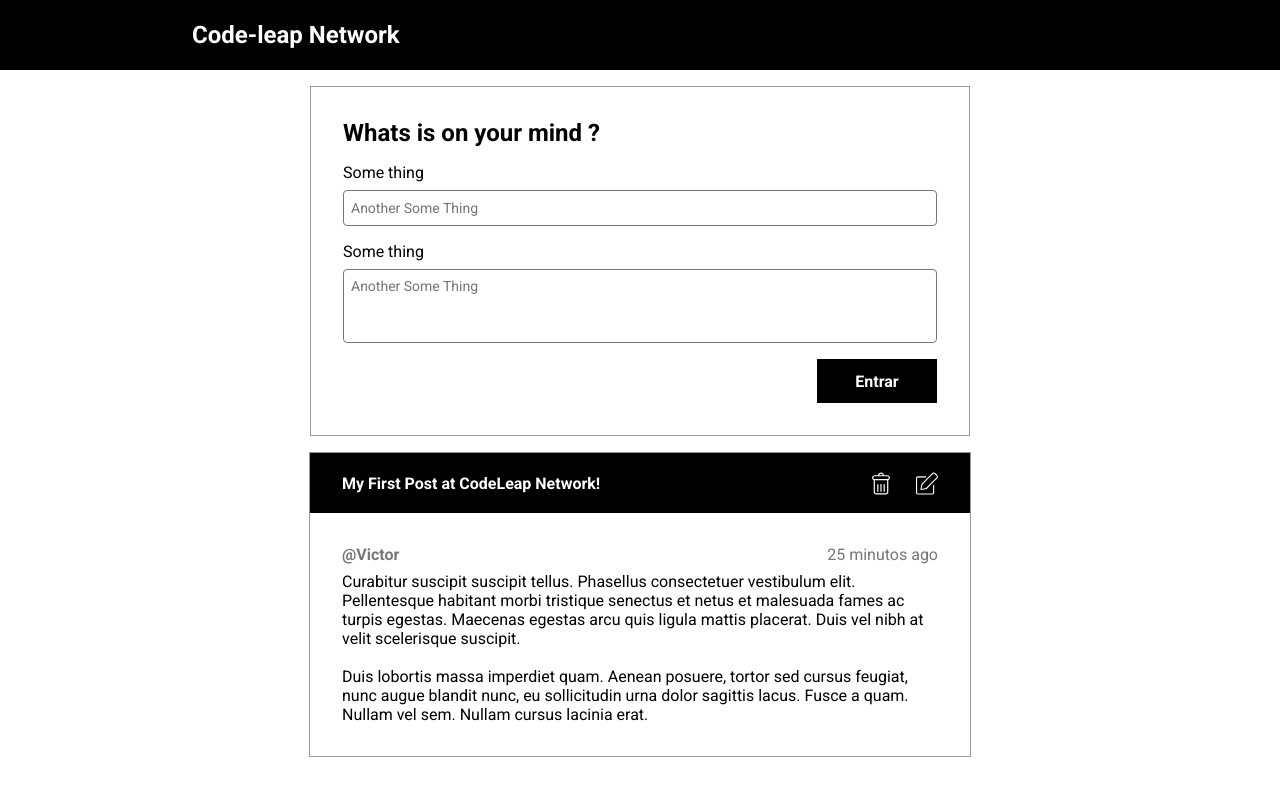
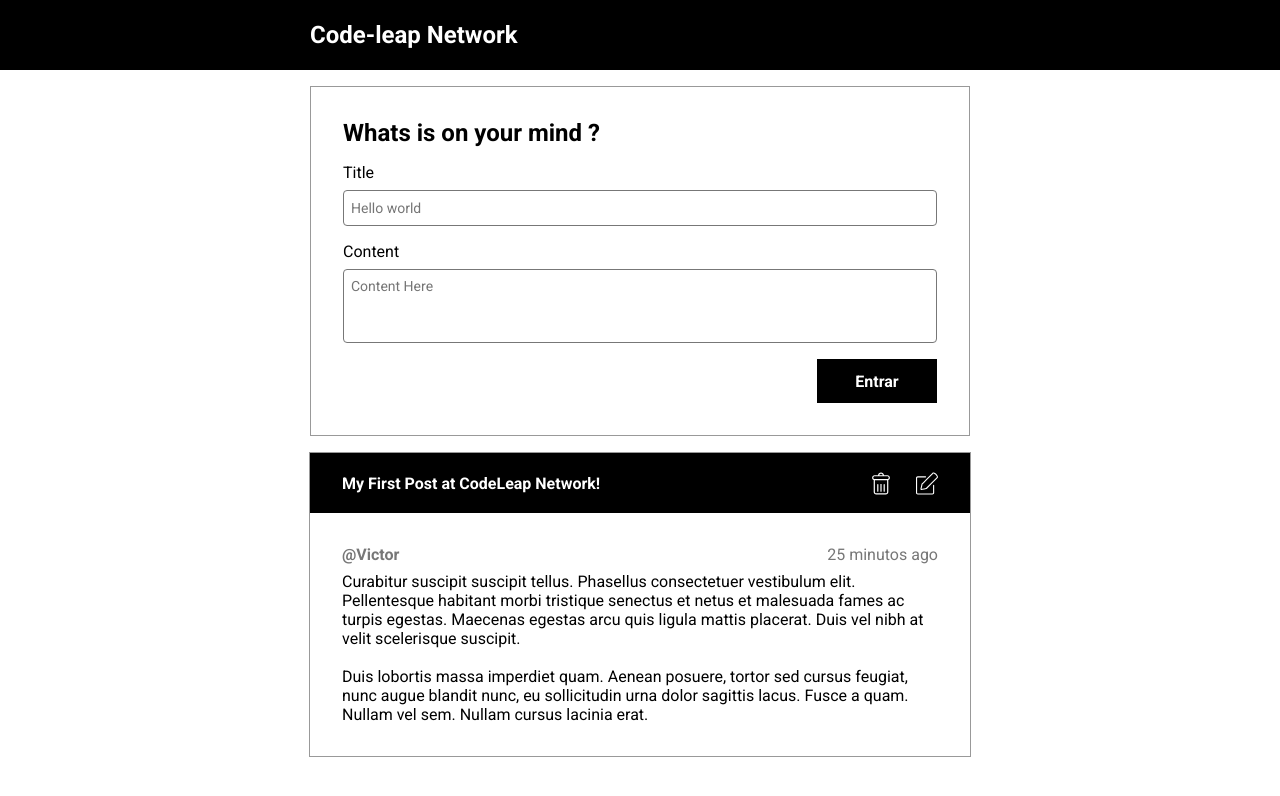
Before and after one commit to TyperGuy/codeleap-challenge, a React (Create React App) app: page / in a window 1280 px wide. Shown: the top 796 px of the page. Built offline with nearby package versions, Linux system fonts and the light colour scheme.

Commit message:
feat: disable input

```diff
--- a/src/components/button/Button.styles.ts
+++ b/src/components/button/Button.styles.ts
@@ -15,7 +15,13 @@
     color: #fff;
     background-color: #000;
     &:hover {
-        background-color: #85858585;
+        background-color: #858585;
+        color: #000;
+    }
+    &:disabled {
+        background-color: #d2d2cf;
+        cursor: not-allowed;
+        color: #fff;
     }
 `
 
@@ -26,4 +32,9 @@
         background-color: #000;
         color: #fff;
     }
+    &:disabled {
+        background-color: #d2d2cf;
+        cursor: not-allowed;
+        color: #fff;
+    }
 `
--- a/src/components/button/Button.tsx
+++ b/src/components/button/Button.tsx
@@ -4,9 +4,9 @@
 
 const Button: React.FC<ButtonProps> = ({ button }) =>
     button.variant === 'outlined' ? (
-        <Outlined>{button.text}</Outlined>
+        <Outlined disabled={button.disabled}>{button.text}</Outlined>
     ) : (
-        <Solid>{button.text}</Solid>
+        <Solid disabled={button.disabled}>{button.text}</Solid>
     )
 
 export default Button
--- a/src/components/form/Form.tsx
+++ b/src/components/form/Form.tsx
@@ -1,36 +1,61 @@
-import {  InputType, ButtonType, FlexType } from 'customTypes';
-import Textarea from "../inputs/Textarea";
-import Button from '../button/Button';
-import {Container,Box} from '../../styles/Flex.styles';
-import InputField from '../inputs/Input';
+import { useCallback, useState, useEffect } from 'react'
+import { InputType, ButtonType, FlexType } from 'customTypes'
+import Button from '../button/Button'
+import { Container, Box } from '../../styles/Flex.styles'
+import {
+    InputField,
+    Textarea,
+    Label,
+    Container as Flex,
+} from '../../styles/Input.styles'
 
-const InputProps :  InputType ={
-  label:"Some thing",
-  placeholder : "Another Some Thing"
+const FlexProps: FlexType = {
+    justify: 'center',
+    dir: 'column',
+    align: 'flex-start',
+    bg: '#fff',
+    height: '',
 }
 
-const FlexProps : FlexType ={
-  justify:"center",
-  dir:"column",
-  align : "flex-start",
-  bg: "#fff",
-  height: ""
+export default function Form() {
+    const [disable, setDisable] = useState(true)
+    const [taIsEmpty, settaIsEmpty] = useState(true)
+    const [tfIsEmpty, settfIsEmpty] = useState(true)
+
+    const ButtonProps: ButtonType = {
+        text: 'Entrar',
+        variant: '',
+        disabled: disable,
     }
 
-const ButtonProps : ButtonType ={
-  text : "Entrar",
-  variant : ""
-}
+    useEffect(() => {
+        setDisable(false)
+    })
 
-const Form =()=> (
+    return (
         <Box>
             <Container {...FlexProps}>
                 <h2>Whats is on your mind ?</h2>
-      <InputField input={InputProps}/>
-      <Textarea input={InputProps} />
-      <div style={{alignSelf:"end"}}><Button button={ButtonProps}/></div>
+                <Flex>
+                    <Label>Title</Label>
+                    <InputField
+                        onChange={(e) => settaIsEmpty(false)}
+                        placeholder="Hello world"
+                        name="text"
+                    />
+                </Flex>
+                <Flex>
+                    <Label>Content</Label>
+                    <Textarea
+                        onChange={(e) => settfIsEmpty(false)}
+                        placeholder="Content Here"
+                        name="text"
+                    />
+                </Flex>
+                <div style={{ alignSelf: 'end' }}>
+                    <Button button={ButtonProps} />
+                </div>
             </Container>
         </Box>
     )
-
-export default Form;
+}
--- a/src/components/inputs/Input.tsx
+++ /dev/null
@@ -1,12 +0,0 @@
-import React from 'react'
-import { InputProps } from 'customTypes'
-import { InputField, Label, Container } from './Input.styles'
-
-const CustomInput: React.FC<InputProps> = ({ input }) => (
-    <Container>
-        <Label>{input.label}</Label>
-        <InputField placeholder={input.placeholder} name="text" />
-    </Container>
-)
-
-export default CustomInput
--- a/src/components/inputs/Textarea.tsx
+++ /dev/null
@@ -1,12 +0,0 @@
-import React from 'react'
-import { InputProps } from 'customTypes'
-import { Label, Container, Textarea } from './Input.styles'
-
-const CustomTextarea: React.FC<InputProps> = ({ input }) => (
-    <Container>
-        <Label>{input.label}</Label>
-        <Textarea placeholder={input.placeholder} name="text" />
-    </Container>
-)
-
-export default CustomTextarea
--- a/src/pages/home/Home.module.css
+++ b/src/pages/home/Home.module.css
@@ -13,7 +13,7 @@
   justify-content: center;
 }
 .headerContent{
-  width: 70%;
+  width: 660px;
   height: 100%;
   display: flex;
   align-items: center;
--- a/src/pages/login/Login.tsx
+++ b/src/pages/login/Login.tsx
@@ -1,47 +1,43 @@
-import React from 'react';
-import { FlexType,InputType, ButtonType} from 'customTypes';
-import { Container, LoginBox as Box } from '../../styles/Flex.styles';
-import Button from '../../components/button/Button';
-import InputField  from '../../components/inputs/Input';
+import React from 'react'
+import { FlexType, InputType, ButtonType } from 'customTypes'
+import { Container, LoginBox as Box } from '../../styles/Flex.styles'
+import Button from '../../components/button/Button'
+import { Label, InputField } from '../../styles/Input.styles'
 
-
-const FlexProps : FlexType ={
-  justify:"center",
-  dir:"row",
-  align : "center",
-  bg: "#9999",
-  height: "100vh"
+const FlexProps: FlexType = {
+    justify: 'center',
+    dir: 'row',
+    align: 'center',
+    bg: '#9999',
+    height: '100vh',
 }
-const FlexChild : FlexType ={
-  justify:"center",
-  dir:"column",
-  align : "",
-  bg: "#fff",
-  height: ""
+const FlexChild: FlexType = {
+    justify: 'center',
+    dir: 'column',
+    align: '',
+    bg: '#fff',
+    height: '',
 }
 
-const InputProps :  InputType ={
-  label:"Please enter your username",
-  placeholder : "John doe"
+const ButtonProps: ButtonType = {
+    text: 'Enter',
+    variant: '',
+    disabled: true,
 }
 
-
-const ButtonProps : ButtonType ={
-  text : "Enter",
-  variant : ""
-}
-
-const LoginPage : React.FC = ()=> (
+const LoginPage: React.FC = () => (
     <Container {...FlexProps}>
         <Box>
             <Container {...FlexChild}>
                 <h2>Welcome to CodeLeap network!</h2>
-        <InputField input={InputProps}/>
-        <div style={{alignSelf:"end"}}><Button button={ButtonProps}/></div>
+                <Label>Please enter your username</Label>
+                <InputField placeholder="Enter your username" />
+                <div style={{ alignSelf: 'end' }}>
+                    <Button button={ButtonProps} />
+                </div>
             </Container>
         </Box>
     </Container>
 )
 
-
-export default LoginPage;
+export default LoginPage
```
Also changed, not shown: src/components/post/Post.tsx (+31 -27 lines), src/types/index.d.ts (+18 -18 lines), src/styles/Input.styles.ts (renamed from src/components/inputs/Input.styles.ts). Lines whose indentation alone changed are shown as unchanged.
